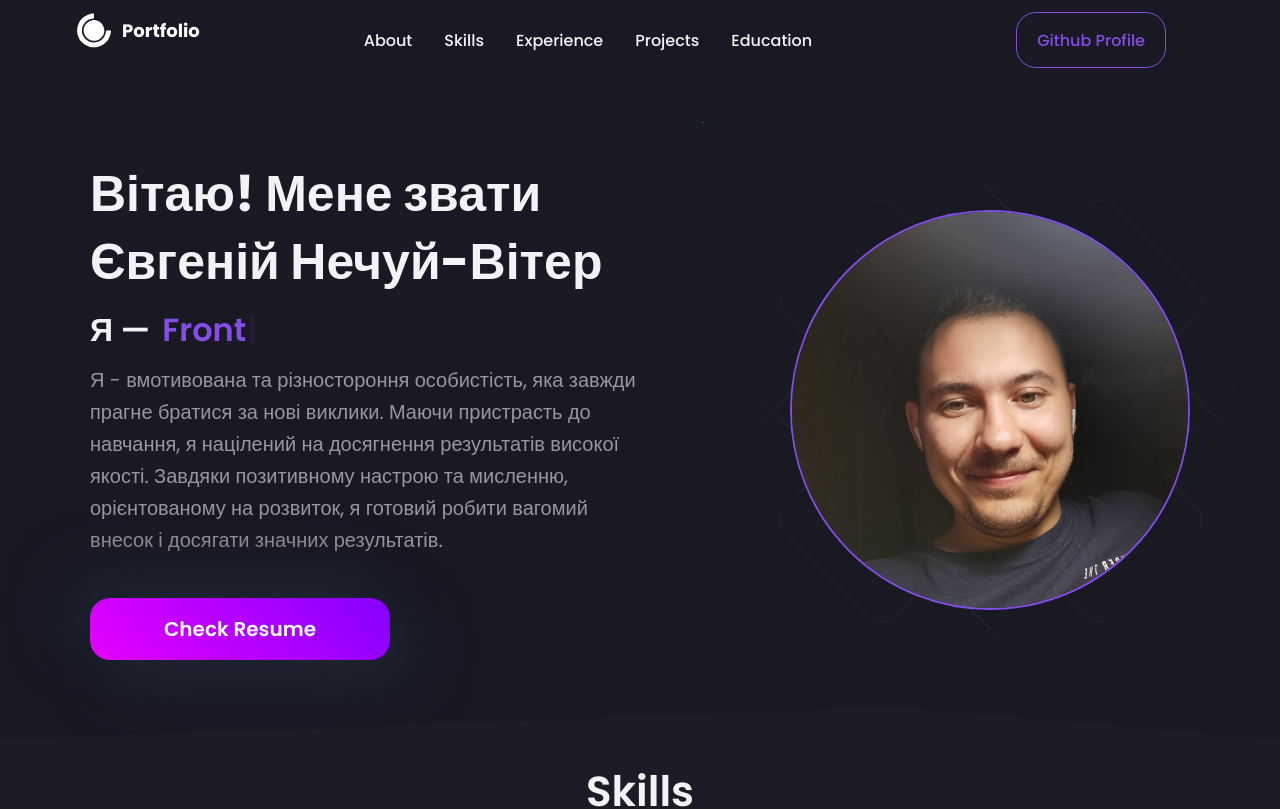
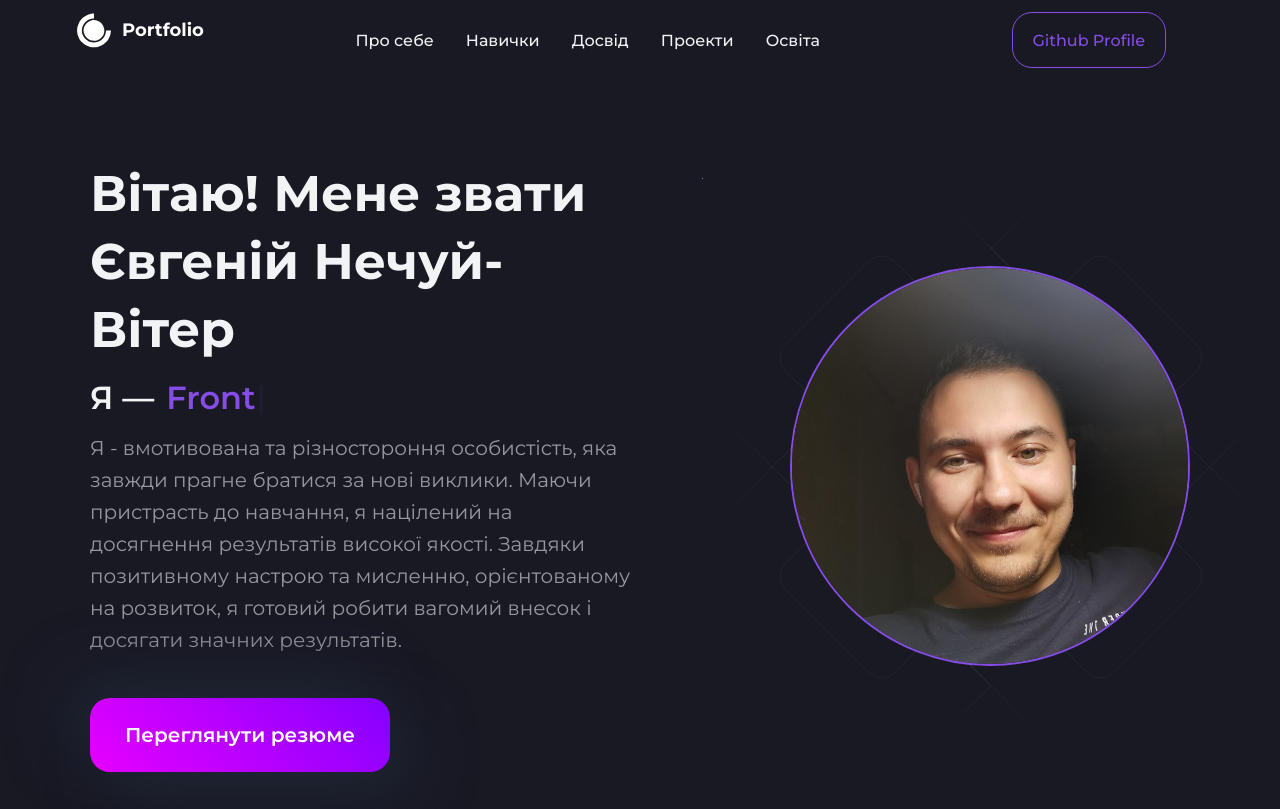
Before and after one commit to dev-hemul/portfolio, a React (Vite) app: page / in a window 1280 px wide. Shown: the top 809 px of the page. Built offline with nearby package versions, Linux system fonts and the light colour scheme.

Commit message:
translate some text

```diff
--- a/src/App.css
+++ b/src/App.css
@@ -1,10 +1,10 @@
-@import url('https://fonts.googleapis.com/css2?family=Poppins:wght@100;200;300;400;500;600;700;800;900&display=swap');
+@import url('https://fonts.googleapis.com/css2?family=Montserrat:ital,wght@0,100..900;1,100..900&display=swap');
 
 *{
     box-sizing: border-box;
     margin: 0;
     padding: 0;
-    font-family: 'Poppins', sans-serif;
+    font-family: 'Montserrat', sans-serif;
 
 }
 
@@ -13,7 +13,7 @@ html{
 }
 
 body{
-  margin: 0px !important;
+  margin: 0!important;
   padding: 0;
   font-family: 'Montserrat', sans-serif;
 }
--- a/src/components/HeroSection/index.jsx
+++ b/src/components/HeroSection/index.jsx
@@ -170,7 +170,7 @@ const ResumeButton = styled.a`
   width: 95%;
   max-width: 300px;
   text-align: center;
-  padding: 16px 40px;
+  padding: 25px 30px;
   color: ${({theme}) => theme.white};
   border-radius: 20px;
   cursor: pointer;
@@ -192,7 +192,7 @@ const ResumeButton = styled.a`
   }
 
   @media (max-width: 640px) {
-    padding: 12px 0;
+    padding: 20px 0;
     font-size: 18px;
   }
 `;
@@ -234,7 +234,7 @@ const Hero = () => {
               href={Bio.resume}
               target="_blank"
             >
-              Check Resume
+              Переглянути резюме
             </ResumeButton>
           </HeroLeftContainer>
 
--- a/src/components/Navbar/index.jsx
+++ b/src/components/Navbar/index.jsx
@@ -196,11 +196,11 @@ const Navbar = () => {
           <FaBars onClick={() => setOpen(!open)} />
         </MobileIcon>
         <NavItems>
-          <NavLink href="about">About</NavLink>
-          <NavLink href="skills">Skills</NavLink>
-          <NavLink href="experience">Experience</NavLink>
-          <NavLink href="projects">Projects</NavLink>
-          <NavLink href="education">Education</NavLink>
+          <NavLink href="about">Про себе</NavLink>
+          <NavLink href="skills">Навички</NavLink>
+          <NavLink href="experience">Досвід</NavLink>
+          <NavLink href="projects">Проекти</NavLink>
+          <NavLink href="education">Освіта</NavLink>
         </NavItems>
         <ButtonContainer>
           <GitHubButton
--- a/src/components/Skills/index.jsx
+++ b/src/components/Skills/index.jsx
@@ -127,9 +127,9 @@ const Skills = () => {
   return (
     <Container id="skills">
       <Wrapper>
-        <Title>Skills</Title>
+        <Title>Навички</Title>
         <Desk>
-          Here are some of my skills on which I have been working on for the past 2 years.
+          Ось деякі з моїх навичок, над якими я працював протягом останніх 2 років
         </Desk>
         <SkillsContainer>
           {skills.map((item) => {
```
